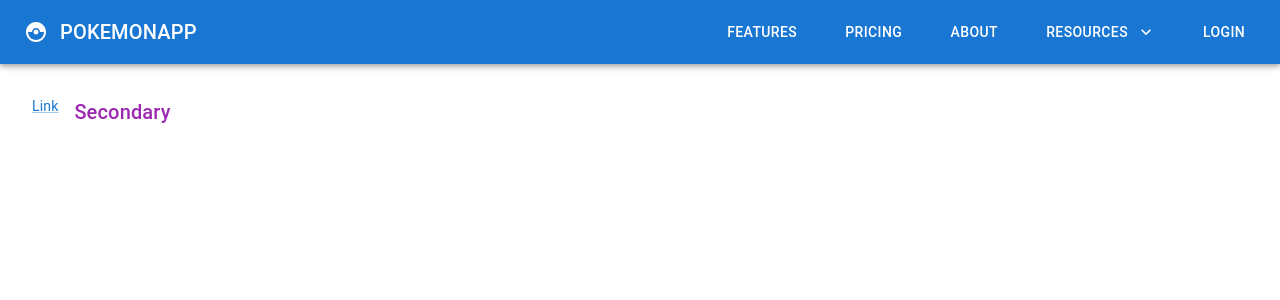
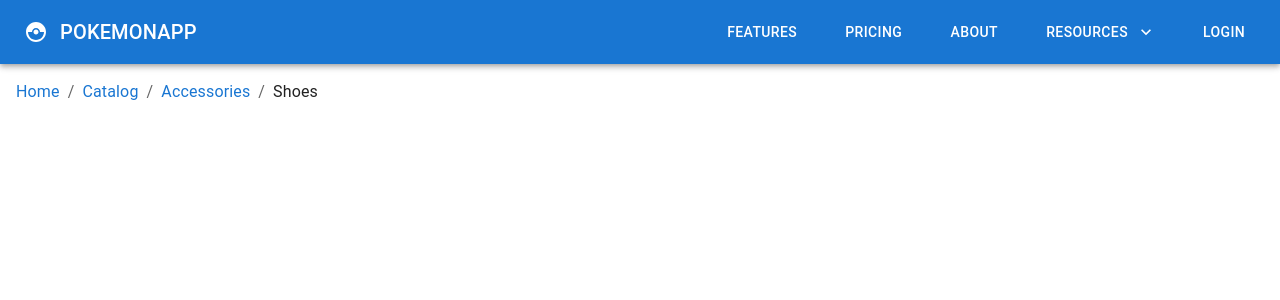
Before and after one commit to Mhdez221993/react-mui, a React (Create React App) app: page / in a window 1280 px wide. Shown: the top 300 px of the page. Built offline with nearby package versions, Linux system fonts and the light colour scheme.

Commit message:
Add breadcrambs

```diff
--- a/src/App.tsx
+++ b/src/App.tsx
@@ -1,13 +1,13 @@
 import "./App.css";
 
-import { MuiLink } from "./components/MuiLink";
+import { MuiBreadcrumbs } from "./components/MuiBreadcrumbs";
 import { MuiNavbar } from "./components/MuiNavbar";
 
 function App() {
   return (
     <div className="App">
       <MuiNavbar />
-      <MuiLink />
+      <MuiBreadcrumbs />
     </div>
   );
 }
--- /dev/null
+++ b/src/components/MuiBreadcrumbs.tsx
@@ -0,0 +1,20 @@
+import { Box, Breadcrumbs, Link, Typography } from "@mui/material";
+
+export const MuiBreadcrumbs = () => {
+  return (
+    <Box m={2}>
+      <Breadcrumbs aria-label="breadcrumbs">
+        <Link href="#" underline="hover">
+          Home
+        </Link>
+        <Link href="#" underline="hover">
+          Catalog
+        </Link>
+        <Link href="#" underline="hover">
+          Accessories
+        </Link>
+        <Typography color="text.primary">Shoes</Typography>
+      </Breadcrumbs>
+    </Box>
+  );
+};
```
